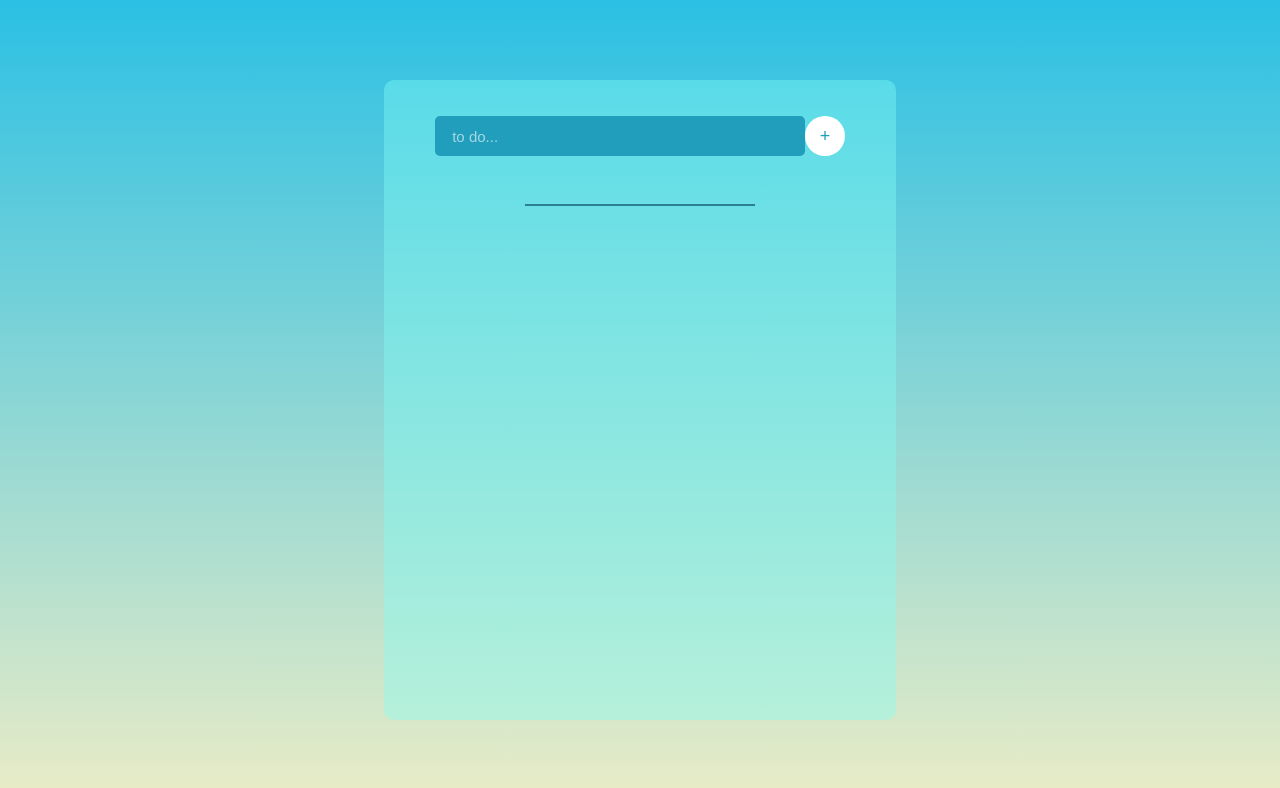
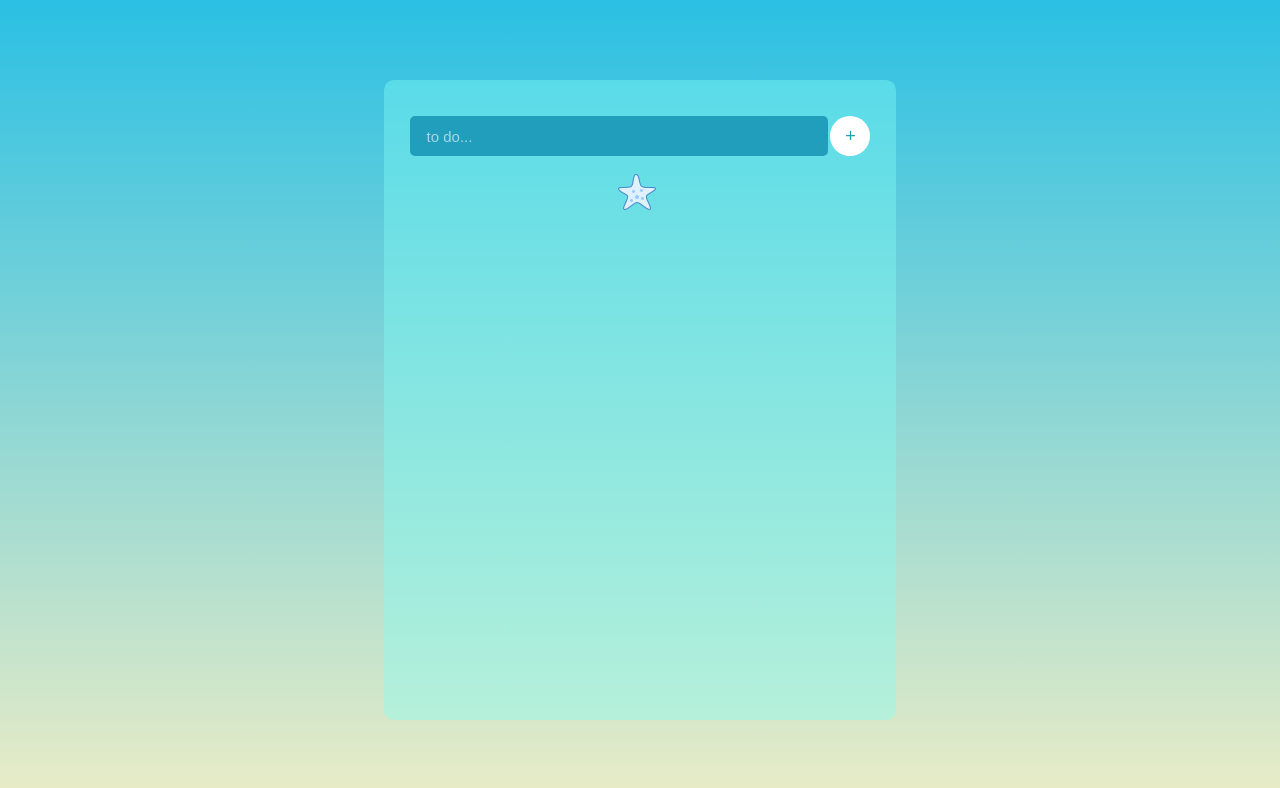
Before and after one commit to isnotafunction/to-do-list, a plain HTML site: page index.html in a window 1280 px wide. Drawn offline with Linux system fonts and the light colour scheme.

Commit message:
updated styling

```diff
--- a/index.html
+++ b/index.html
@@ -15,7 +15,7 @@
      </form>
       <div class="checklistContainer">
         <ul class="toDoList"> </ul>
-        <div class="line"></div>
+        <div class="line"> <img src="pic/starfish.png" alt="divider"> </div>
         <ul class="doneList"></ul>
      </div>
   </div>
--- a/style.css
+++ b/style.css
@@ -22,7 +22,7 @@ body{
   overflow: scroll;
 }
 .addItems{
-  width: 80%;
+  width: 90%;
   display: flex;
   justify-content: space-between;
 }
@@ -37,6 +37,7 @@ body{
   border-radius:5px;
   outline:none;
   appearance:none;
+
 }
 ::placeholder{
   color: #fff;
@@ -75,6 +76,7 @@ ul{
   width: 100%;
   float:left;
   padding:0;
+  margin: 0;
   box-sizing: border-box;
 }
 .doneList{
@@ -90,7 +92,7 @@ li{
   font-size: 15px;
   overflow-x: auto;
   line-height: 30px;
-  padding: 10px;
+  padding: 0 10px;
   background-color: #fff;
   margin: 5px;
   border-radius: 5px;
@@ -145,10 +147,7 @@ li{
   opacity: 1;
 }
 .line{
-  height: 2px;
-  width: 50%;
-  background-color: #12596b;
-  opacity: 0.7;
+  width: 10%;
   margin: 0 auto;
 }
 
```
Also changed, not shown: pic/starfish.png (added), 1 other file.
